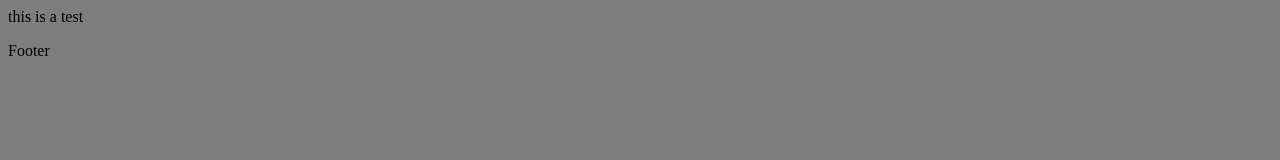
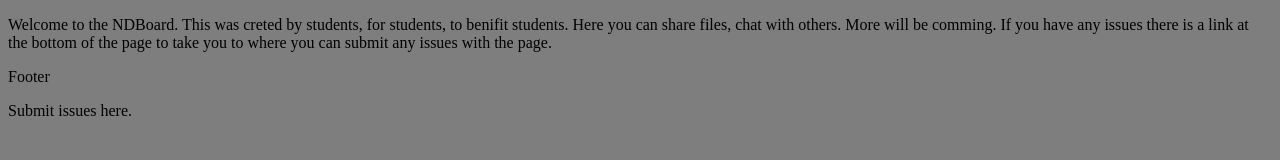
Before and after one commit to DMTGTech/TheNDBoard, a plain HTML site: page index.html in a window 1280 px wide. Drawn offline with Linux system fonts and the light colour scheme.

Commit message:
Updated Index.html
Just  updated the main page with a little more info

```diff
--- a/index.html
+++ b/index.html
@@ -3,15 +3,15 @@
 <head>
   <title>TheNDBoard: Connecting the classroom.</title>
   <link rel="stylesheet" type="text/css" href="css/styles.css">
-  <link rel="stylesheet" type="text/css" href="css/menu.css">
 </head>
     <body>
-    <div class="wrap">
-
-    </div>
-    this is a test
+      <p>
+        Welcome to the NDBoard. This was creted by students, for students, to benifit students. Here you can share files, chat with others. More will be comming.
+        If you have any issues there is a link at the bottom of the page to take you to where you can submit any issues with the page.
+      </p>
 </body>
 <footer>
   <p>Footer</p>
+  <p href="https://github.com/DMTGTech/TheNDBoard/issues">Submit issues here.</p>
 </footer>
 </html>
```
